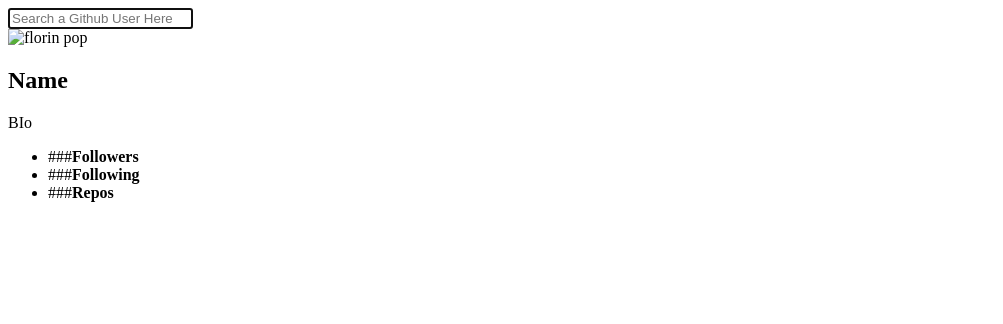
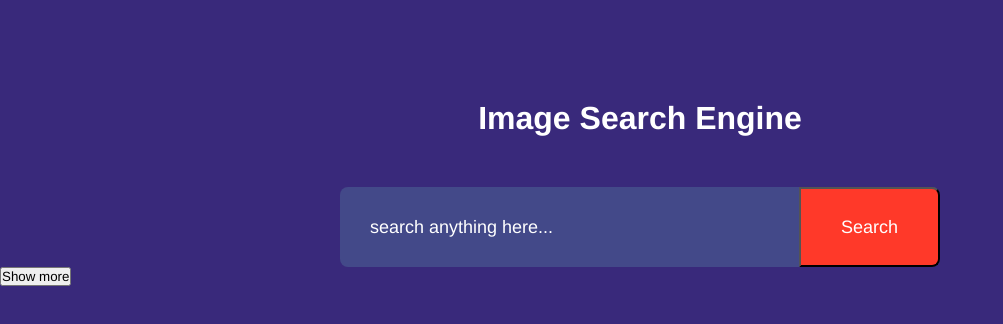
Before and after one commit to VaishnaviMane2929/git-profile1, a plain HTML site: page index.html in a window 1280 px wide. Shown: the whole page, without its empty margins (0-1003 px from the left). Drawn offline with Linux system fonts and the light colour scheme.

Commit message:
initial commit

```diff
--- a/index.html
+++ b/index.html
@@ -3,40 +3,17 @@
 <head>
     <meta charset="UTF-8">
     <meta name="viewport" content="width=device-width, initial-scale=1.0">
-    <title>github profiles</title>
+    <title>Image Search Engine - Easy Tutorials</title>
     <link rel="stylesheet" href="/style.css">
 </head>
 <body>
-    <form action="" id="form">
-        <input type="text" id="search" autofocus placeholder="Search a Github User Here">
+    <h1>Image Search Engine</h1>
+    <form action="" id="search-form">
+        <input type="text" id="search-box" placeholder="search anything here...">
+        <button>Search</button>
+    </form>
+    <div id="Search-result"></div>
+    <button id="show-more-btn">Show more</button>
 
-    </form>
-    <main id="main">
-        <div class="card">
-            <div>
-                <img src="avater" alt="florin pop">
-            </div>
-            <div class="user-info">
-                <h2>Name</h2>
-                <p>BIo</p>
-
-                <ul class="info">
-                    <li>###<strong>Followers</strong></li>
-                    <li>###<strong>Following</strong></li>
-                    <li>###<strong>Repos</strong></li>
-                </ul>
-
-                <div id="repos">
-                    <a class="repo" href="#" target="repo 1"></a>
-                    <a class="repo" href="#" target="repo 2"></a>
-                    <a class="repo" href="#" target="repo 3"></a>
-                </div>
-            </div>
-        </div>
-    </main>
-
-
-
-    <script src="/script.js"></script>
 </body>
 </html>
--- a/script.js
+++ b/script.js
@@ -0,0 +1,9 @@
+const APIURL = "https://github.com/public-apis/public-apis"
+
+const getUser = async(username) => {
+    const response = await fetch(APIURL + username);
+    console.log(response);
+
+}
+
+getUser("bhagirath-wscube")
--- a/style.css
+++ b/style.css
@@ -0,0 +1,57 @@
+*{
+    margin: 0;
+    padding: 0;
+    font-family: 'Franklin Gothic Medium', 'Arial Narrow', Arial, sans-serif;
+    box-sizing: border-box;
+}
+
+body {
+    background: #39297b;
+    color: #FFF;
+}
+h1 {
+    text-align: center;
+    margin: 100px auto 50px;
+    font-weight: 600;
+}
+form {
+    width: 90%;
+    max-width: 600px;
+    margin: auto;
+    height: 80px;
+    background: #434989;
+    display: flex;
+    align-items: center;
+    border-radius: 8px;
+}
+form input {
+    flex: 1;
+    height: 100%;
+    border: 0;
+    outline: 0;
+    background: transparent;
+    color: #FFF;
+    font-size: 18px;
+    padding: 0 30px;
+}
+form button {
+    padding: 0 40px;
+    height: 100%;
+    background: #ff3929;
+    color: #FFF;
+    font-size: 18px;
+    order: 0;
+    outline: 0;
+    border-top-right-radius: 8px;
+    border-bottom-right-radius: 8px;
+    cursor: pointer;
+
+
+}
+::placeholder {
+    color: #FFF;
+    font-size: 18px;
+}
+#show-more-btn {
+    background: ;
+}
```
